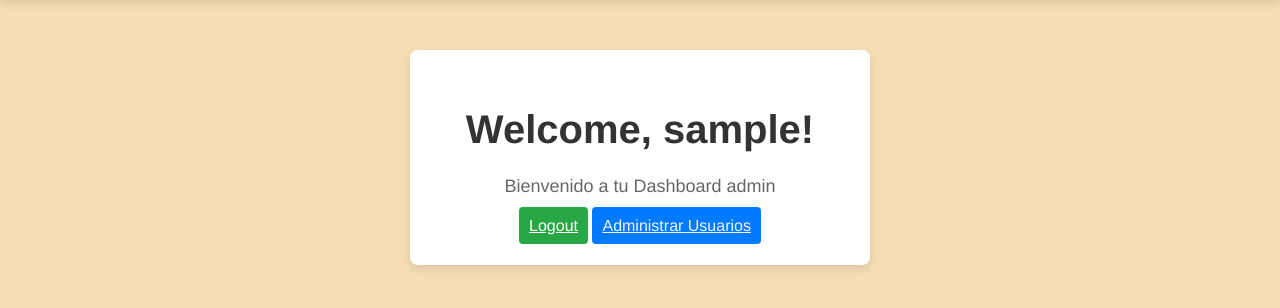
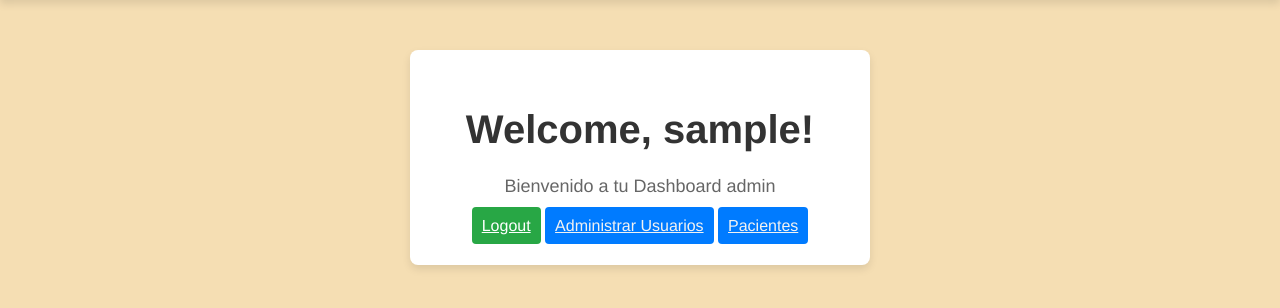
Before and after one commit to RicardoVaca109/Flask-Admin-System, a Flask app: page /dashboard in a window 1280 px wide. Shown: the part 58-366 px from the top of the page. Run offline with Flask 3, Linux system fonts and the light colour scheme; the visitor is signed in with stand-in values (Sample User, id 1).

Commit message:
Botón para Administrar Pacientes

```diff
--- a/templates/dashboard_admin.html
+++ b/templates/dashboard_admin.html
@@ -4,8 +4,9 @@
 <div class="container">
     <h1> Welcome, {{session['username']}}!  </h1>
     <p>Bienvenido a tu Dashboard {{session['role_name']}} </p>
-    <a href=" {{url_for('auth_controller.logout')}} " class="btn btn-logout">Logout</a>
+    <a href=" {{url_for('auth_controller.logout')}} " class=" btn btn-register">Logout</a>
     <a href=" {{url_for('dashboard_controller.manage_users')}} " class="btn btn-manage-users">Administrar Usuarios</a>
+    <a href=" {{url_for('dashboard_controller.manage_patients_admin')}} " class="btn btn-manage-users">Pacientes</a>
 </div>
 
 {% endblock %}
```
